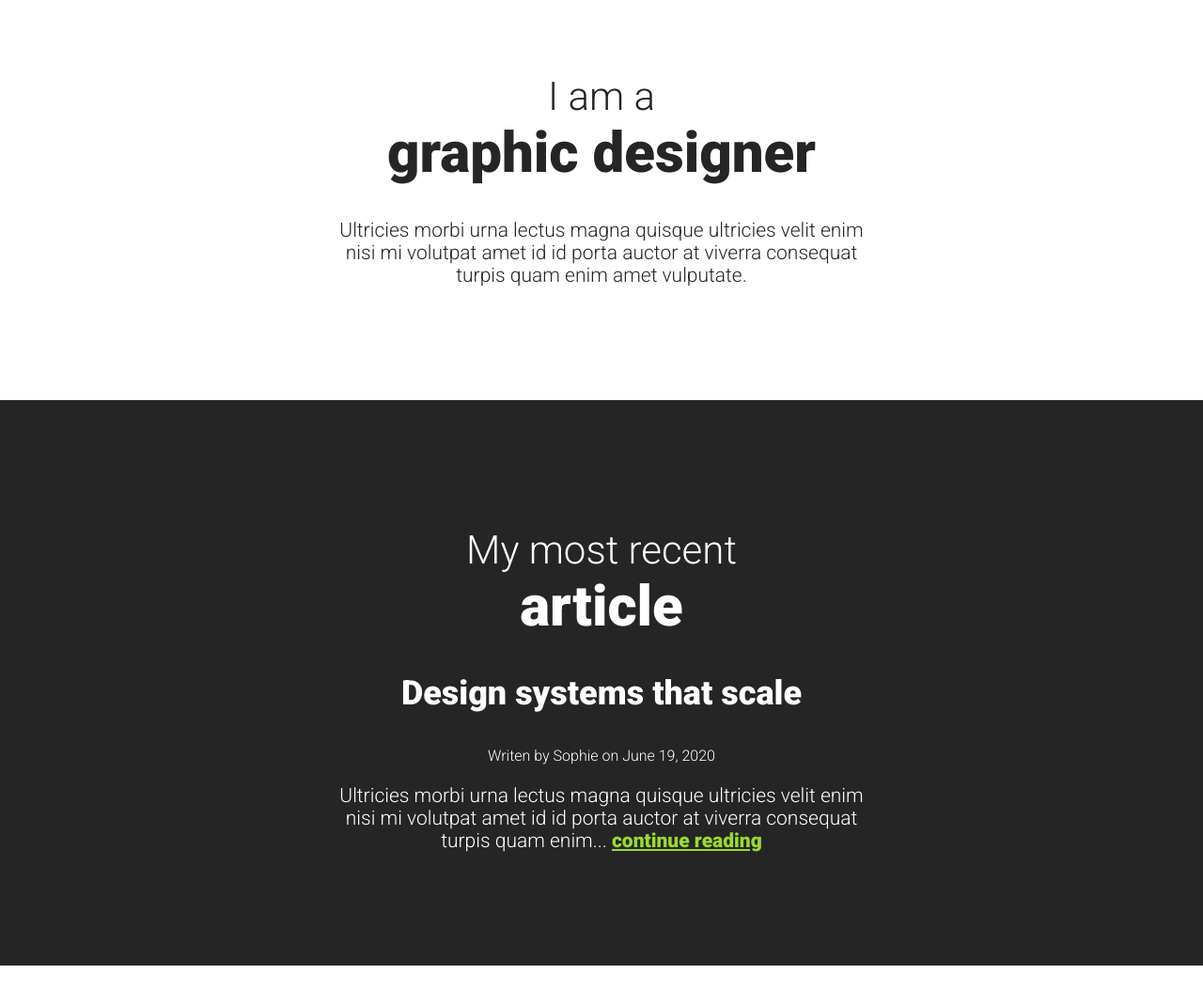
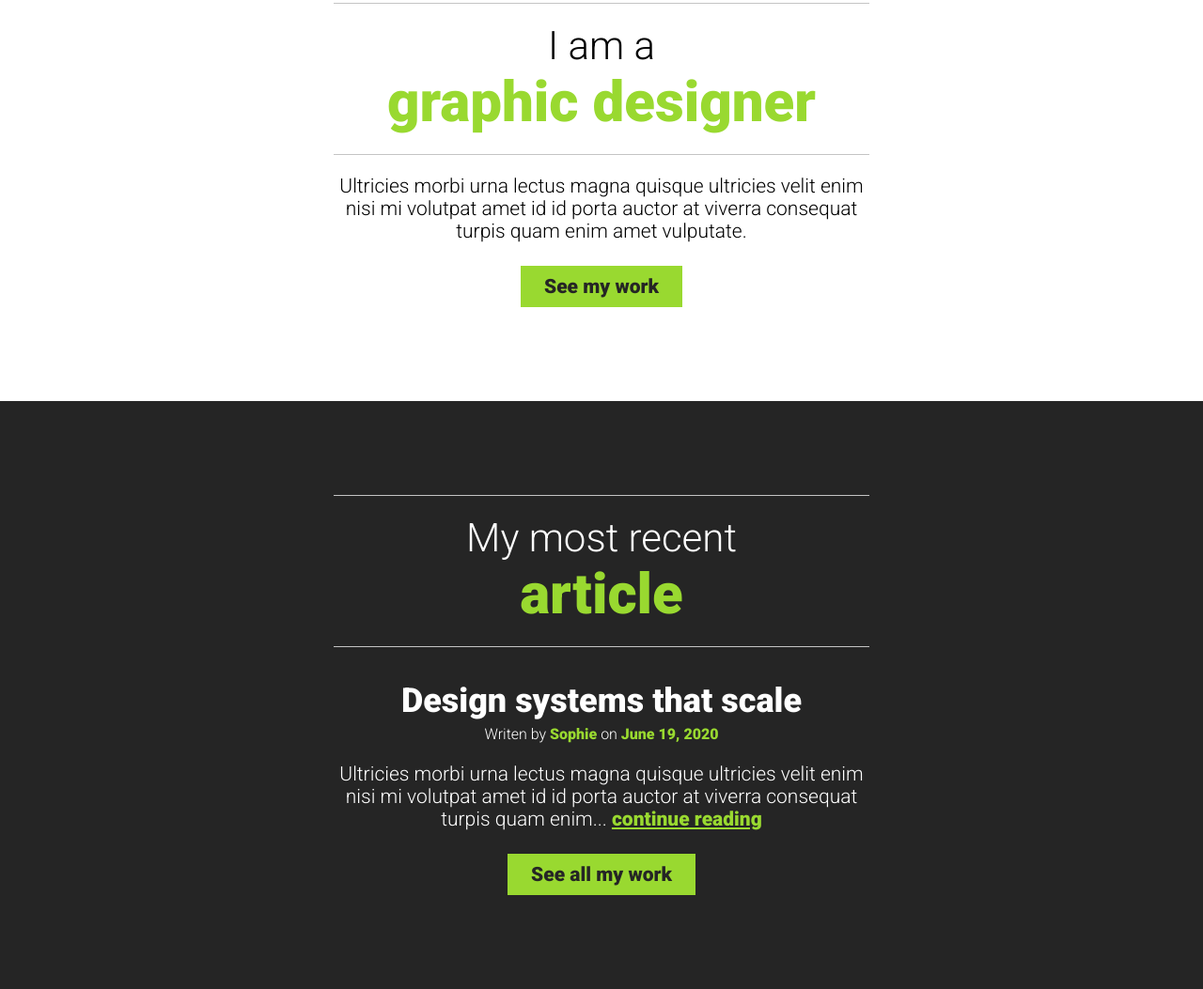
Before and after one commit to Liene31/css-fundamentals-project, a plain HTML site: page index.html in a window 1280 px wide. Shown: the part 807-1860 px from the top of the page at 94% size. Before the commit the page ends 1835 px from the top, so only its background shows below. Drawn offline with Linux system fonts and the light colour scheme.

Commit message:
Finalized the styling

```diff
--- a/index.html
+++ b/index.html
@@ -14,35 +14,40 @@
   </head>
 
   <body>
-    <header class="dark-background">
+    <header class="inverse">
       <div class="container">
-        <h1>Hello, my name is <span class="bold-text">Sophie</span></h1>
+        <h1>Hello, my name is <span class="accent-text">Sophie</span></h1>
         <img src="sophie.png" alt="portrait of Sophie" />
       </div>
     </header>
 
-    <section class="about-me light-background">
+    <section class="about-me">
       <div class="container">
-        <h2>I am a <span class="bold-text">graphic designer</span></h2>
+        <h2>I am a <span class="accent-text">graphic designer</span></h2>
         <p>
           Ultricies morbi urna lectus magna quisque ultricies velit enim nisi mi
           volutpat amet id id porta auctor at viverra consequat turpis quam enim
           amet vulputate.
         </p>
+        <a href="#" class="btn">See my work</a>
       </div>
     </section>
 
-    <section class="articles dark-background">
+    <section class="articles inverse">
       <div class="container">
-        <h2>My most recent <span class="bold-text">article</span></h2>
+        <h2>My most recent <span class="accent-text">article</span></h2>
         <article>
           <h3>Design systems that scale</h3>
-          <p class="small-text">Writen by Sophie on June 19, 2020</p>
+          <p class="small-text">
+            Writen by <span class="name">Sophie</span> on
+            <time datetime="2020-06-19">June 19, 2020</time>
+          </p>
           <p>
             Ultricies morbi urna lectus magna quisque ultricies velit enim nisi
             mi volutpat amet id id porta auctor at viverra consequat turpis quam
             enim... <a href="#">continue reading</a>
           </p>
+          <a href="#" class="btn">See all my work</a>
         </article>
       </div>
     </section>
--- a/style.css
+++ b/style.css
@@ -11,19 +11,6 @@ body {
   margin: 0 auto;
 }
 
-.bold-text {
-  font-weight: 900;
-  display: block;
-}
-
-h1 .bold-text {
-  font-size: 80px;
-}
-
-h2 .bold-text {
-  font-size: 60px;
-}
-
 h1,
 h2 {
   font-weight: 300;
@@ -31,15 +18,46 @@ h2 {
 
 h1 {
   font-size: 60px;
+  margin-top: 0;
 }
 
 h2 {
   font-size: 42px;
+  margin-top: 0;
+  border-top: solid 1px #c4c4c4;
+  border-bottom: solid 1px #c4c4c4;
+
+  padding: 20px 0;
+  margin-bottom: 20px;
 }
 
 h3 {
   font-size: 36px;
   font-weight: 900;
+  margin-bottom: 0;
+}
+
+.accent-text {
+  display: block;
+}
+
+h1 .accent-text {
+  font-size: 80px;
+}
+
+h2 .accent-text {
+  font-size: 60px;
+}
+
+.accent-text,
+.name,
+time {
+  font-weight: 900;
+  color: #99d930;
+}
+
+p {
+  margin-bottom: 0;
 }
 
 a {
@@ -54,6 +72,7 @@ a:focus {
 
 .small-text {
   font-size: 16px;
+  margin-top: 5px;
 }
 
 header,
@@ -61,12 +80,28 @@ section {
   padding: 100px 0;
 }
 
-.dark-background {
-  background-color: #252525;
+.inverse {
+  color: #fff;
+  background: #252525;
+}
+
+.inverse .btn:hover,
+.inverse .btn:focus {
+  background: #fff;
+  color: #252525;
+}
+
+.btn {
+  display: inline-block;
+  color: #252525;
+  text-decoration: none;
+  background: #99d930;
+  padding: 10px 25px;
+  margin-top: 25px;
+}
+
+.btn:hover,
+.btn:focus {
+  background: #252525;
   color: #fff;
 }
-
-.light-background {
-  background-color: #fff;
-  color: #252525;
-}
```
